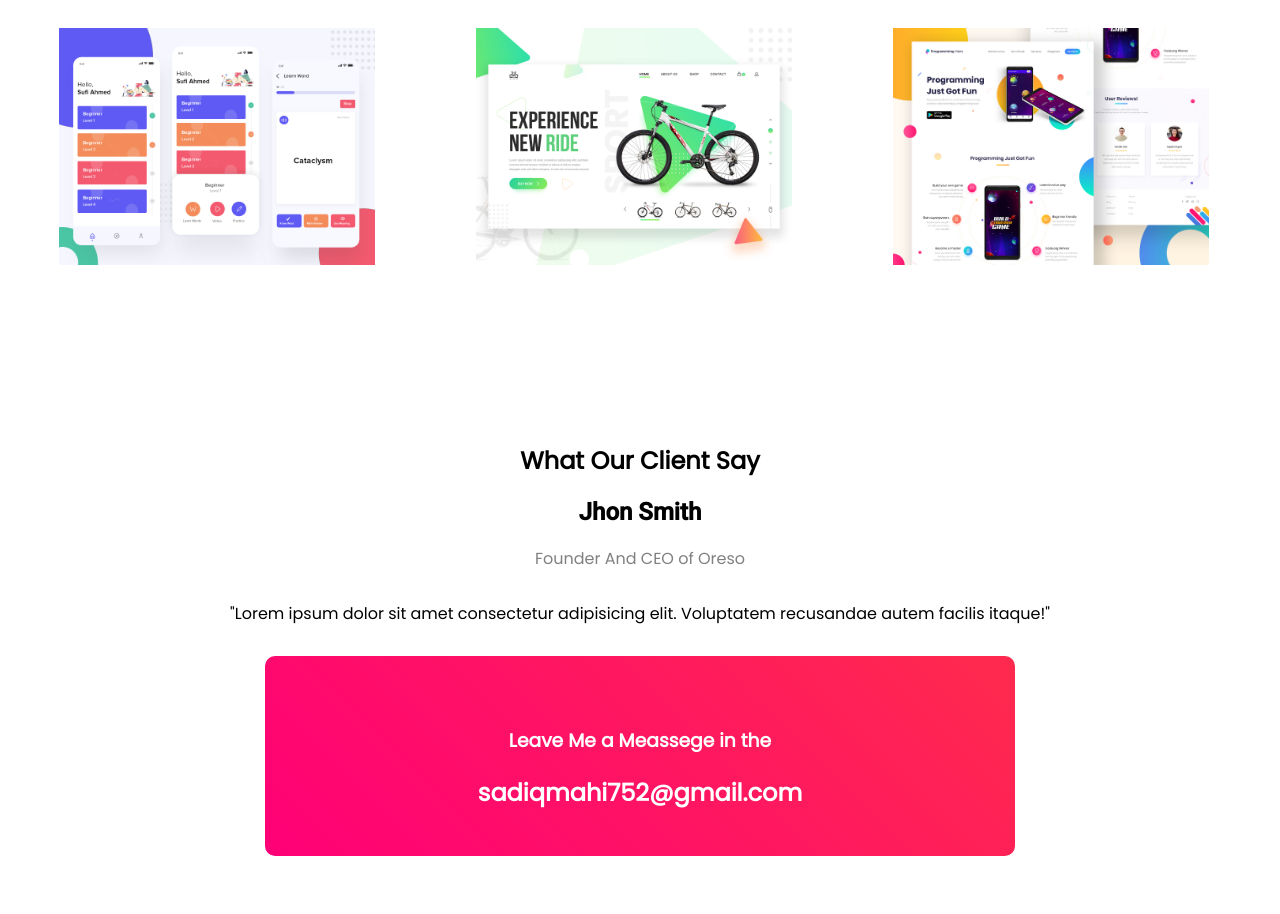
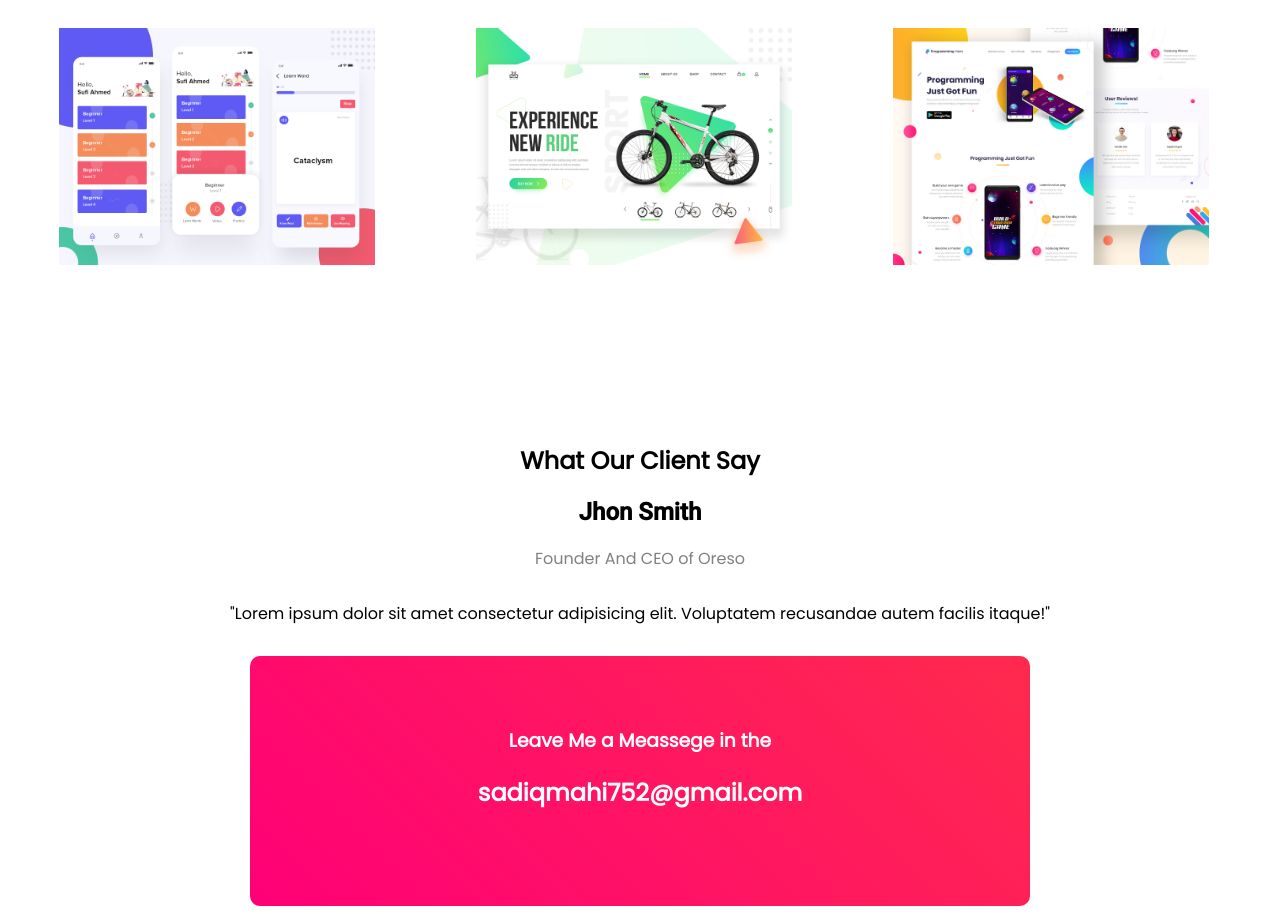
Before and after one commit to Farhan-Sadiqq/personal-portfolio, a plain HTML site: page index.html in a window 1280 px wide. Shown: the part 1605-2519 px from the top of the page. Before the commit the page ends 2469 px from the top, so only its background shows below. Drawn offline with Linux system fonts and the light colour scheme.

Commit message:
last edit

```diff
--- a/style.css
+++ b/style.css
@@ -46,7 +46,7 @@ p{
 .workss{
     text-align: center;
     font-family: 'Poppins', sans-serif;
-    width: 500;
+    width: 540;
 }
 .img{
     float: left;
@@ -69,8 +69,8 @@ p{
 }
 .contact{
 
-    width: 750px;
-    height: 200px;
+    width: 780px;
+    height: 250px;
     margin: 0 auto;
     border-radius: 10px;
     text-align: center;
```
